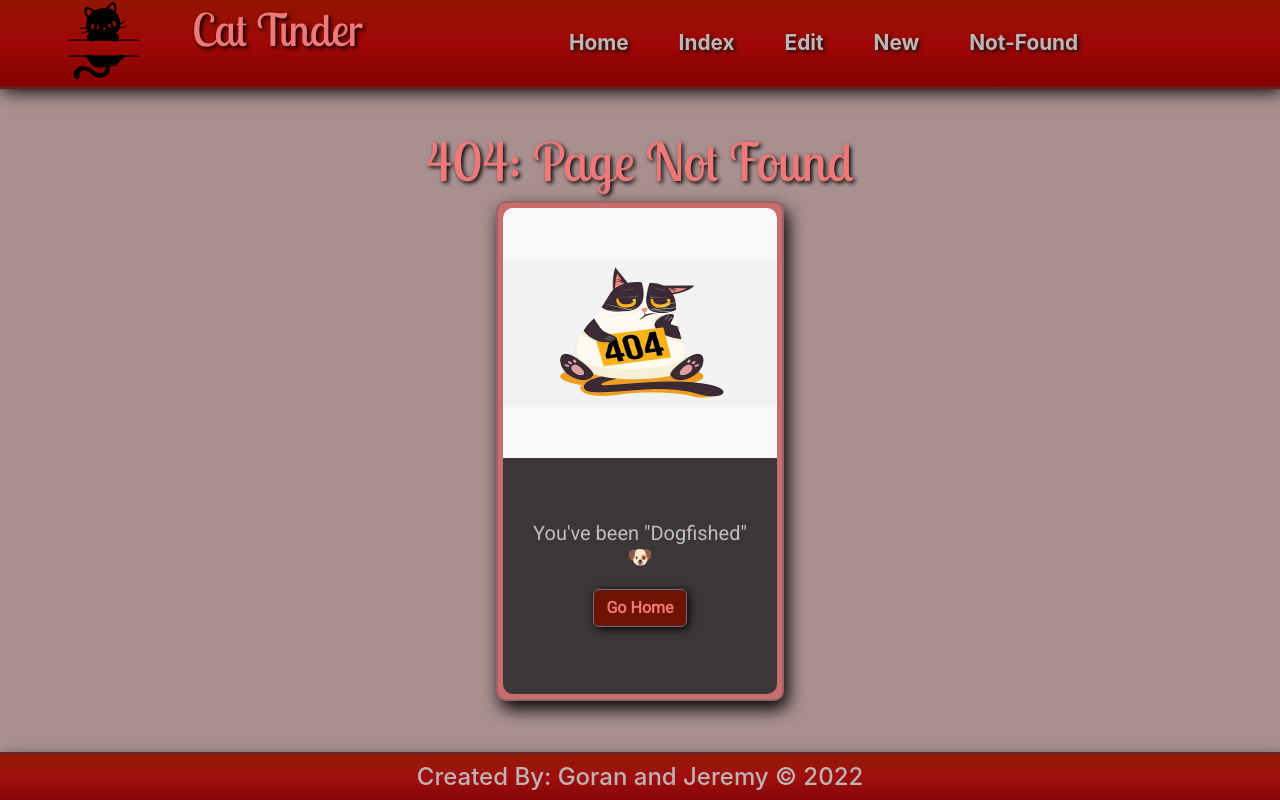
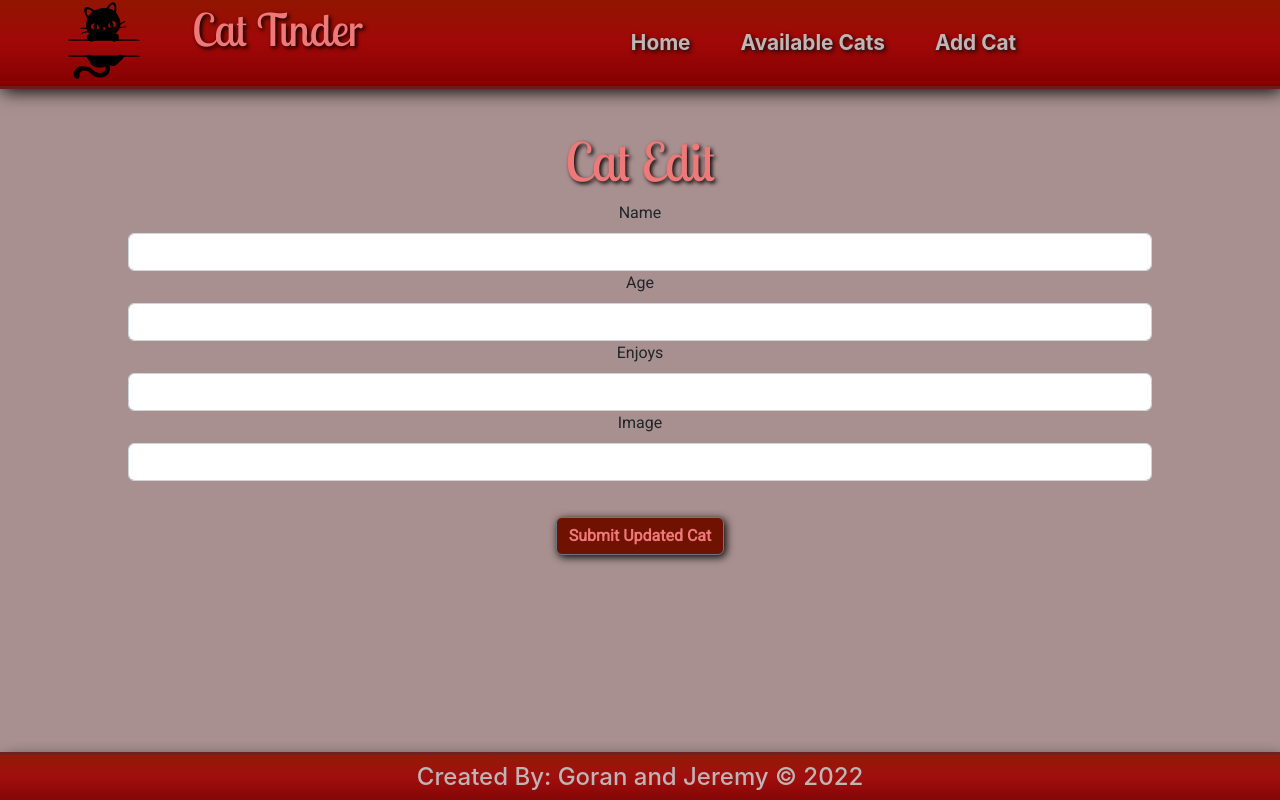
Before and after one commit to JeremyDuncan/cat-tinder-frontend-higher-order-coders, a React (Create React App) app: page /catedit/1 in a window 1280 px wide. Before the commit this address had no page. Built offline with nearby package versions, Linux system fonts and the light colour scheme; no server answers.

Commit message:
completed all stories

```diff
--- a/src/App.css
+++ b/src/App.css
@@ -43,7 +43,7 @@ body {
 
 }
 
-#root > div:nth-child(1) > nav > div > a {
+#root>div:nth-child(1)>nav>div>a {
   display: flex;
   height: 70px;
 
@@ -110,6 +110,7 @@ body {
   display: flex;
   flex-direction: column;
 }
+
 .cardCollection {
   display: flex;
   gap: 20px;
@@ -117,9 +118,9 @@ body {
   flex-wrap: wrap;
   justify-content: center;
   margin: auto;
-  margin-bottom: 90px;
+}
 
-}
+
 .card {
   box-shadow: 4px 8px 17px black;
   height: 500px;
@@ -160,13 +161,13 @@ body {
   margin-top: 20px;
 }
 
-.btn:hover{
+.btn:hover {
   color: rgb(239, 121, 121);
   font-weight: bold;
   background: #2e0902;
 }
 
-.btn-secondary:active{
+.btn-secondary:active {
   color: rgb(31, 17, 17);
   font-weight: bold;
   background: #c33114;
@@ -178,6 +179,13 @@ body {
   color: rgb(239, 121, 121);
   font-size: 3.3rem;
   text-shadow: 2px 2px 4px black;
+}
+
+.catForm {
+  display: flex;
+  flex-direction: column;
+  margin: auto;
+  width: 80%
 }
 
 /* ========================== END MAIN PAGES SECTION ======================== */
@@ -211,6 +219,7 @@ body {
   margin: auto;
   color: rgb(190, 183, 183);
 }
+
 /* =========================== END FOOTER SECTION =========================== */
 
 /* ========================  REACTIVE SECTION =============================== */
@@ -236,7 +245,7 @@ body {
   color: rgb(239, 121, 121);
 }
 
-#root > link:active {
+#root>link:active {
   color: rgb(239, 121, 121);
 }
 
@@ -245,11 +254,13 @@ body {
 /* ===================== Responsive CSS Styles ============================== */
 /* === Responsive Phone Size ==================================== */
 @media (max-width: 729px) {
+
   /* 629 */
   /* Removes Desktop Header */
   .desktop {
     display: none;
   }
+
   .header {
     margin-bottom: 90px;
   }
@@ -265,7 +276,7 @@ body {
   }
 
   /* Container for logo and title */
-  #root > div:nth-child(1) > nav > div > a {
+  #root>div:nth-child(1)>nav>div>a {
     padding: 0px;
     width: 100px;
     height: 120px;
@@ -289,6 +300,10 @@ body {
     width: 30px;
     margin-right: 35px
   }
+
+  .catButtons {
+    margin-bottom: 110px;
+  }
 }
 
 /* Desktop Responsive Section================================== */
--- a/src/App.js
+++ b/src/App.js
@@ -3,7 +3,6 @@ import { Route, Routes } from "react-router-dom";
 import "./App.css";
 import Footer from "./components/Footer";
 import Header from "./components/Header";
-import mockCats from "./mockCats";
 import CatEdit from "./pages/CatEdit";
 import CatIndex from "./pages/CatIndex";
 import CatNew from "./pages/CatNew";
@@ -12,10 +11,69 @@ import Home from "./pages/Home";
 import NotFound from "./pages/NotFound";
 
 const App = () => {
+  const [cats, setCats] = useState([])
+
+  useEffect(() => {
+    readCat()
+
+  }, [])
+
+  const readCat = () => {
+    fetch("http://localhost:3000/cats")
+      .then((response) => response.json())
+      .then((payload) => {
+        setCats(payload)
+      })
+      .catch((error) => console.log(error))
+  }
 
   const createCat = (cat) => {
-    console.log(cat)
+    fetch("http://localhost:3000/cats", {
+      // converts the object to a string that can be passed in the request
+      body: JSON.stringify(cat),
+      // specify the info being sent in JSON and the info returning should be JSON
+      headers: {
+        "Content-Type": "application/json"
+      },
+      // HTTP verb so the correct endpoint is invoked on the server
+      method: "POST"
+    })
+      .then((response) => response.json())
+      .then((payload) => this.readCat())
+      .catch((errors) => console.log("Cat create errors:", errors))
+
+      console.log(cat);
   }
+
+  const updateCat = (cat, id) => {
+    fetch(`http://localhost:3000/cats/${id}`, {
+      // converting an object to a string
+      body: JSON.stringify(cat),
+      // specify the info being sent in JSON and the info returning should be JSON
+      headers: {
+        "Content-Type": "application/json"
+      },
+      // HTTP verb so the correct endpoint is invoked on the server
+      method: "PATCH"
+    })
+      .then((response) => response.json())
+      .then((payload) => this.readCat())
+      .catch((errors) => console.log("Cat update errors:", errors))
+
+  }
+
+  const deleteCat = (id) => {
+    fetch(`http://localhost:3000/cats/${id}`, {
+      headers: {
+        "Content-Type": "application/json"
+      },
+      method: "DELETE"
+    })
+      .then((response) => response.json())
+      .then((payload) => this.readCat())
+      .catch((errors) => console.log("delete errors:", errors))
+  }
+
 
   return (
     <>
@@ -23,10 +81,10 @@ const App = () => {
       <div className="App">
         <Routes>
           <Route exact path="/" element={<Home />} />
-          <Route path="/catindex" element={<CatIndex cats={mockCats}/>} />
-          <Route path="/catshow/:id" element={<CatShow cats={mockCats} />} />
-          <Route path="/catnew" element={<CatNew createCat={createCat}/>} />
-          <Route path="/catedit" element={<CatEdit />} />
+          <Route path="/catindex" element={<CatIndex cats={cats} readCat={readCat} />} />
+          <Route path="/catshow/:id" element={<CatShow cats={cats} deleteCat={deleteCat}/>} />
+          <Route path="/catnew" element={<CatNew createCat={createCat} />} />
+          <Route path="/catedit/:id" element={<CatEdit cats={cats} updateCat={updateCat}/>} />
           <Route path="*" element={<NotFound />} />
         </Routes>
       </div>
--- a/src/components/Header.js
+++ b/src/components/Header.js
@@ -27,17 +27,12 @@ function Header(props) {
             Home
           </NavLink>
           <NavLink className="grow" href="/catindex">
-            Index
-          </NavLink>
-          <NavLink className="grow" href="/catedit">
-            Edit
+          Available Cats
           </NavLink>
           <NavLink className="grow" href="/catnew">
-            New
+          Add Cat
           </NavLink>
-          <NavLink className="grow" href="/*">
-            Not-Found
-          </NavLink>
+
         </div>
       </Navbar>
 
@@ -62,27 +57,17 @@ function Header(props) {
 
               <NavItem>
                 <NavLink className="grow mobileLinks" href="/catindex">
-                  Index
+                  Available Cats
                 </NavLink>
               </NavItem>
 
+
               <NavItem>
-                <NavLink className="grow mobileLinks" href="/catedit">
-                  Edit
+                <NavLink className="grow mobileLinks" href="/catnew">
+                  Add Cat
                 </NavLink>
               </NavItem>
 
-              <NavItem>
-                <NavLink className="grow mobileLinks" href="/catnew">
-                  New
-                </NavLink>
-              </NavItem>
-
-              <NavItem>
-                <NavLink className="grow mobileLinks" href="/*">
-                  Not-Found
-                </NavLink>
-              </NavItem>
 
           </Nav>
         </Collapse>
--- a/src/pages/CatEdit.js
+++ b/src/pages/CatEdit.js
@@ -1,12 +1,71 @@
-import React from 'react'
+import { React, useState } from "react";
+import { useNavigate, useParams } from "react-router-dom";
+import { Button, Form, FormGroup, Input, Label } from "reactstrap";
 
-const CatEdit = () => {
+const CatEdit = ({ cats, updateCat }) => {
+  const { id } = useParams();
+  let currentCat = cats?.find((cat) => cat.id === +id);
+
+  const [editCat, setEditCat] = useState({
+    name: currentCat?.name,
+    age: currentCat?.age,
+    enjoys: currentCat?.enjoys,
+    image: currentCat?.image,
+  });
+
+  const navigate = useNavigate();
+
+  const handleSubmit = () => {
+    updateCat(editCat, currentCat.id);
+    navigate("/catindex");
+  };
+
+  const handleChange = (e) => {
+    setEditCat({ ...editCat, [e.target.name]: e.target.value });
+  };
 
   return (
     <div>
       <h1>Cat Edit</h1>
+      <div className="catForm">
+      <Form>
+        <FormGroup>
+          <Label for="name">Name</Label>
+          <Input
+            type="text"
+            name="name"
+            onChange={handleChange}
+            defaultValue={currentCat?.name}
+          />
+          <Label for="name">Age</Label>
+          <Input
+            type="text"
+            name="age"
+            onChange={handleChange}
+            defaultValue={currentCat?.age}
+          />
+          <Label for="name">Enjoys</Label>
+          <Input
+            type="text"
+            name="enjoys"
+            onChange={handleChange}
+            defaultValue={currentCat?.enjoys}
+          />
+          <Label for="name">Image</Label>
+          <Input
+            type="text"
+            name="image"
+            onChange={handleChange}
+            defaultValue={currentCat?.image}
+          />
+        </FormGroup>
+      </Form>
+      </div>
+      <Button onClick={handleSubmit} name="submit">
+        Submit Updated Cat
+      </Button>
     </div>
-  )
-}
+  );
+};
 
-export default CatEdit
+export default CatEdit;
--- a/src/pages/CatIndex.js
+++ b/src/pages/CatIndex.js
@@ -1,10 +1,14 @@
-import React from "react";
+import React, { useEffect } from "react";
 import { Button, Card, CardBody, CardSubtitle, CardTitle } from "reactstrap";
 
-const CatIndex = ({ cats }) => {
+const CatIndex = ({ cats, readCat }) => {
+  useEffect(() => {
+    readCat()
+
+  }, [])
   return (
     <div>
-      <h1>Cat Index</h1>
+      <h1>Available Cats</h1>
       <div className="cardCollection">
         {cats.map((cat, index) => {
           return (
@@ -14,12 +18,12 @@ const CatIndex = ({ cats }) => {
                 <img className="cardImage" alt="Sample" src={cat.image} />
                 <CardBody className="description">
                   <CardTitle tag="h2">
-                    {cat.name}, {cat.age}
+                    {cat.name}
                   </CardTitle>
                   <CardSubtitle className="subtitle" tag="h6">
                     {cat.enjoys}
                   </CardSubtitle>
-                  <Button href={`/catshow/${cat.id}`}>Prrrrr?</Button>
+                  <Button href={`/catshow/${cat.id}`}>View {cat.name}</Button>
                 </CardBody>
               </Card>
               {/* === CAT CARD END ===  */}
--- a/src/pages/CatNew.js
+++ b/src/pages/CatNew.js
@@ -2,7 +2,7 @@ import React, { useState } from "react";
 import { useNavigate } from "react-router-dom";
 import { Button, Form, FormGroup, Input, Label } from "reactstrap";
 
-const CatNew = ({createCat}) => {
+const CatNew = ({ createCat }) => {
   const [newCat, setNewCat] = useState({
     name: "",
     age: "",
@@ -21,9 +21,9 @@ const CatNew = ({createCat}) => {
   };
 
   return (
-    <div>
-      <h1>Cat New</h1>
-
+    <div >
+      <h1>Add Your Cat</h1>
+      <div className="catForm">
         <FormGroup>
           <Label for="cat name">Cat Name</Label>
           <Input
@@ -64,11 +64,11 @@ const CatNew = ({createCat}) => {
             value={newCat.image}
           />
         </FormGroup>
+      </div>
 
       <Button onClick={handleSubmit} name="submit">
         Submit Cat
       </Button>
-
     </div>
   );
 };
--- a/src/pages/CatShow.js
+++ b/src/pages/CatShow.js
@@ -1,11 +1,17 @@
 import React from "react";
-import { useParams } from "react-router-dom";
+import { useNavigate, useParams } from "react-router-dom";
 import { Button, Card, CardBody, CardSubtitle, CardTitle } from "reactstrap";
 
-const CatShow = ({ cats }) => {
+const CatShow = ({ cats, deleteCat }) => {
   const { id } = useParams();
   let catShow = cats?.find((cat) => cat.id === +id);
 
+  const navigate = useNavigate();
+
+  const handleClick = () => {
+    deleteCat(catShow?.id);
+    navigate("/catindex");
+  };
   return (
     <div>
       <h1>Cat Show</h1>
@@ -15,22 +21,26 @@ const CatShow = ({ cats }) => {
           <img className="cardImage" alt="Sample" src={catShow?.image} />
           <CardBody className="description">
             <CardTitle tag="h2">
-              {catShow?.name}, {catShow?.age}
+              {catShow?.name}
+              <br />
+              {catShow?.age} Years Old
             </CardTitle>
             <CardSubtitle className="subtitle" tag="h6">
               {catShow?.enjoys}
+
             </CardSubtitle>
-            <Button href={`/catshow/${catShow?.id}`}>Prrrrr?</Button>
           </CardBody>
+
         </Card>
         {/* === CAT CARD END ===  */}
       </div>
-      {/*
-      {showCat.name}
-      {showCat.age}
-      <img src={showCat.image} /> */}
+      <div className="catButtons">
+        <Button href={`/catedit/${catShow?.id}`}>Edit Cat Profile</Button>
+        <Button onClick={handleClick}>Delete Cat Profile</Button>
+      </div>
     </div>
   );
 };
 
 export default CatShow;
+// href={`/catedit/${catShow.id}`}
```
Lines whose indentation alone changed are shown as unchanged.
